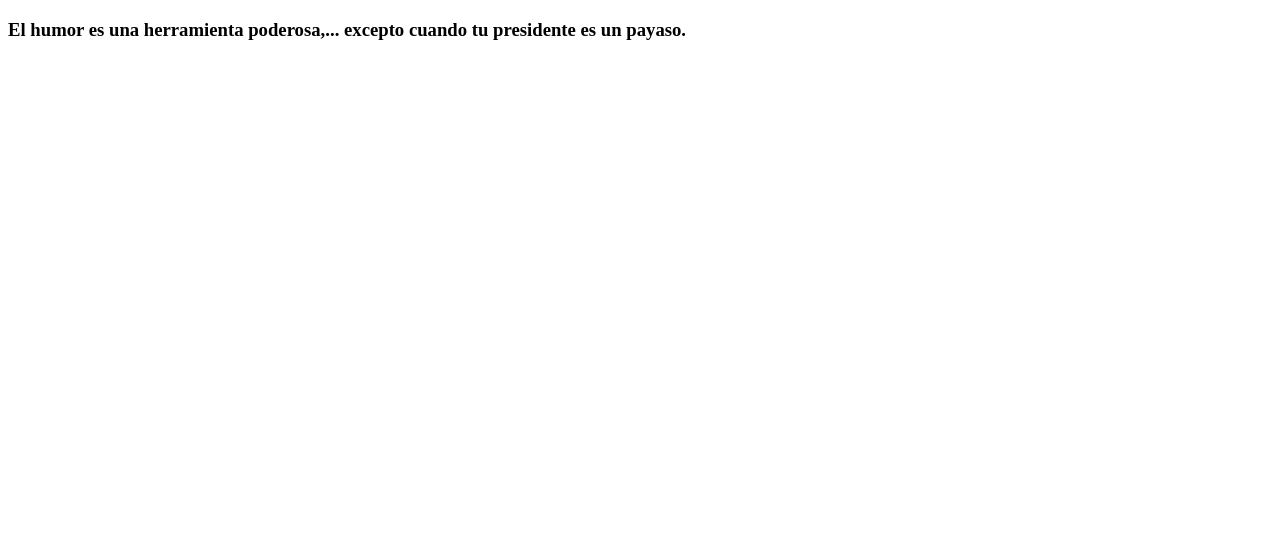
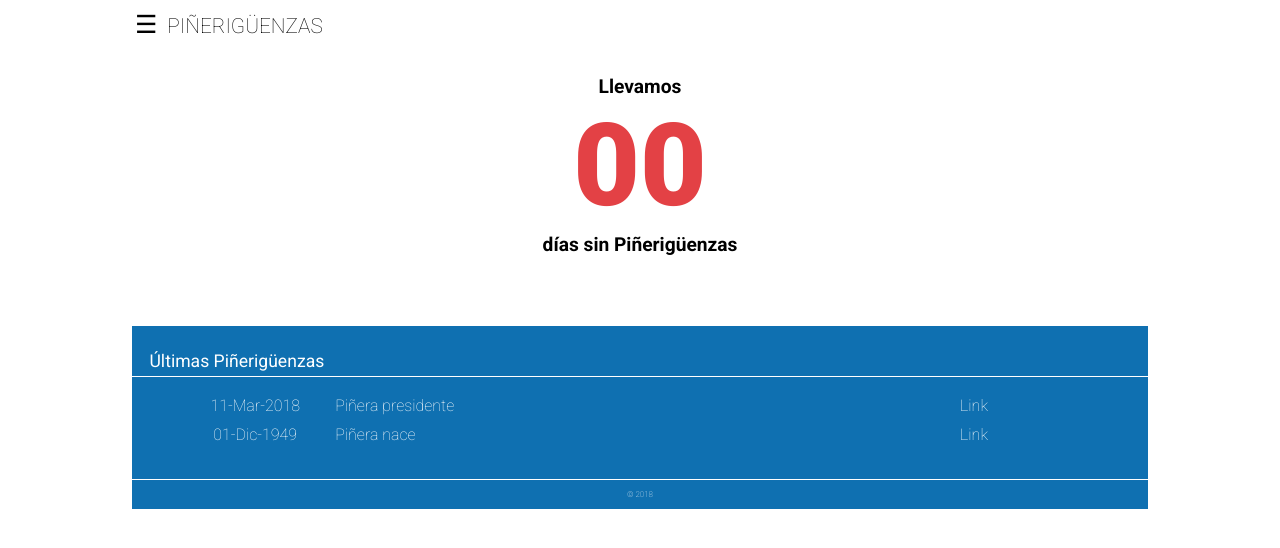
Before and after one commit to nicolaspe/pineriguenzas, a website: page public/index.html in a window 1280 px wide. Drawn offline with nearby package versions, Linux system fonts and the light colour scheme.

Commit message:
small frontend

```diff
--- /dev/null
+++ b/public/basic_html.js
@@ -0,0 +1,26 @@
+let menu, menu_hidden;
+window.addEventListener('load', onLoad);
+
+
+function onLoad() {
+  // variable init
+  menu = document.getElementById('menu_content');
+  menu_hidden = false;
+  click_menu();
+  console.log("loaded!");
+
+  $( "#menu_sym" ).click(function() {
+    click_menu();
+  });
+}
+
+
+
+function click_menu(){
+  if(!menu_hidden){
+    menu.style.display = "none"
+  } else {
+    menu.style.display = "block"
+  }
+  menu_hidden = !menu_hidden;
+}
--- a/public/index.html
+++ b/public/index.html
@@ -3,8 +3,52 @@
   <head>
     <meta charset="utf-8">
     <title>Piñerigüenzas</title>
+
+    <link rel="stylesheet" href="style.css">
+
+    <script
+    src="https://code.jquery.com/jquery-3.3.1.slim.min.js"
+    integrity="sha256-3edrmyuQ0w65f8gfBsqowzjJe2iM6n0nKciPUp8y+7E="
+    crossorigin="anonymous"> </script>
+    <script src="basic_html.js"></script>
   </head>
   <body>
-    <h3>El humor es una herramienta poderosa,... excepto cuando tu presidente es un payaso.</h3>
+    <div class="section header">
+      <div class="header_title"> <div class="menu_box" id="menu_sym">&#9776;</div> Piñerigüenzas</div>
+      <!-- <p id="desc">El humor es una herramienta poderosa,... excepto cuando tu presidente es un payaso.</p> -->
+      <div class="menu_content" id="menu_content">
+        <ul>
+          <li>Aporta</li>
+          <li>Acerca de...</li>
+        </ul>
+      </div>
+    </div>
+
+
+    <div class="section contador">
+      <div class="cont_row" id="cont_ini">Llevamos</div>
+      <div class="cont_row" id="conteo"> 00 </div>
+      <div class="cont_row" id="cont_fin">días sin Piñerigüenzas</div>
+    </div>
+
+
+    <div class="section historial">
+      <h2>&nbsp;&nbsp;&nbsp; Últimas Piñerigüenzas</h2>
+      <div class="hist_row">
+        <div class="hist_col" id="hist_fecha">11-Mar-2018</div>
+        <div class="hist_col" id="hist_title">Piñera presidente</div>
+        <div class="hist_col" id="hist_link">Link</div>
+      </div>
+      <div class="hist_row">
+        <div class="hist_col" id="hist_fecha">01-Dic-1949</div>
+        <div class="hist_col" id="hist_title">Piñera nace</div>
+        <div class="hist_col" id="hist_link">Link</div>
+      </div>
+    </div>
+
+    <div class="section footer">
+      © 2018
+    </div>
+
   </body>
 </html>
--- /dev/null
+++ b/public/style.css
@@ -0,0 +1,143 @@
+@import url('https://fonts.googleapis.com/css?family=Roboto:100,100i,300,300i,400,400i,500,500i,700,700i,900,900i');
+
+/* ===== BASIC FORMATING ===== */
+html {
+  font-family: 'Roboto', Helvetica, Arial, sans-serif;
+  font-weight: lighter;
+  padding: 5px;
+  background: #FFFFFF;
+}
+body {
+  text-align: center;
+  width: 80%;
+  margin-left: auto;
+  margin-right: auto;
+}
+
+
+
+/* ===== MAIN PAGE ===== */
+.header {
+  margin: 0;
+  text-align: left;
+  font-weight: lighter;
+  display: block;
+  position: fixed;
+  top: 0;
+  overflow: hidden;
+  padding-top: 10px;
+  /* border-bottom: 1px solid gray; */
+}
+.header_title {
+  width: 100%;
+  background: #FFFFFF;
+  font-size: 1.3em;
+  text-transform: uppercase;
+  padding-bottom: 10px;
+  font-weight: lighter;
+}
+.header p#desc {
+  font-style: italic;
+  font-size: small;
+  text-align: right;
+}
+.menu_box {
+  background: #FFFFFF;
+  padding-left: 3px;
+  padding-right: 5px;
+  font-size: 1.2em;
+  cursor: pointer;
+  display: inline-block;
+}
+.menu_content ul {
+  background: #FFFFFF;
+  list-style-type: none;
+  width: 100px;
+  margin: 0;
+  padding: 0;
+  position: relative;
+  /* top: 20; */
+}
+.menu_content li {
+  padding-top: 8px;
+  padding-bottom: 8px;
+  padding-left: 10px;
+}
+
+
+.section {
+  width: 100%;
+  margin: 0px;
+  display: block;
+}
+
+
+.contador {
+  text-align: center;
+  font-weight: bold;
+  font-size: 1.2em;
+  margin-top: 70px;
+  margin-bottom: 70px;
+}
+.cont_row{
+  min-width: 200px;
+  display: block;
+}
+.contador #conteo {
+  text-align: center;
+  font-size: 6em;
+  font-weight: bolder;
+  color: #E34145;
+}
+
+
+.historial {
+  background: #0F70B1;
+  color: #FFFFFF;
+  /* padding: 15px; */
+  padding-top: 10px;
+  padding-bottom: 30px;
+}
+.historial h2 {
+  /* width: 90%; */
+  font-size: 1.1em;
+  font-weight: normal;
+  text-align: left;
+  padding-bottom: 5px;
+  border-bottom: 1px solid white;
+}
+.hist_row {
+  width: 100%;
+  display: block;
+  padding-top: 5px;
+  padding-bottom: 5px;
+}
+.hist_col {
+  display: inline-block;
+  text-align: left;
+}
+#hist_fecha {
+  min-width: 150px;
+  width: 15%;
+  text-align: center;
+}
+#hist_title {
+  min-width: 150px;
+  width: 50%;
+  text-align: left;
+}
+#hist_link {
+  min-width: 150px;
+  width: 25%;
+  text-align: center;
+}
+
+.footer {
+  background: #0F70B1;
+  color: #FFFFFF;
+  font-size: 0.5em;
+  /* padding: 15px; */
+  padding-top: 10px;
+  padding-bottom: 10px;
+  border-top: 0.5px solid white;
+}
```
Also changed, not shown: package.json (+6 -2 lines), server.js (added, +27 -0 lines), index.js (deleted), 1 other file.
